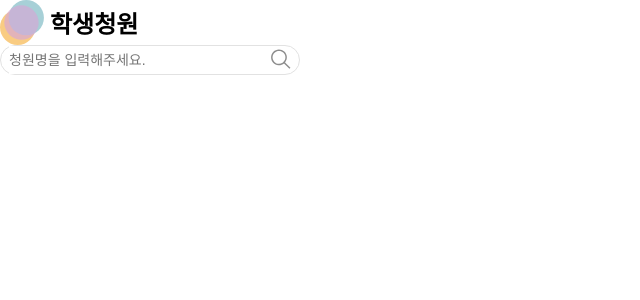
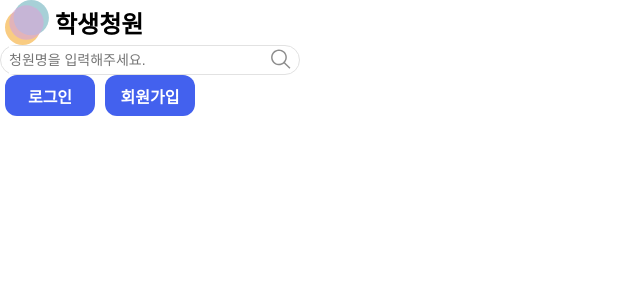
Before and after one commit to Bamdoliro/stupetition, a React (Create React App) app: page / in a window 1280 px wide. Shown: the top 300 px of the page, without its empty margins (0-640 px from the left). Built offline with nearby package versions, Linux system fonts and the light colour scheme.

Commit message:
ADD :: 로그인 버튼, 회원가입 버튼 추가

```diff
--- a/src/components/MainHeader/MainHeader.css
+++ b/src/components/MainHeader/MainHeader.css
@@ -1,6 +1,7 @@
 .main-header-logo {
     display: flex;
     align-items: center;
+    margin: 0px 5px;
 }
 
 .main-header-logo > span {
@@ -38,3 +39,21 @@
     width: 20px;
     height: 20px;
 }
+
+.main-header-login {
+    display: flex;
+}
+
+.sign-in, .sign-up {
+    display: flex;
+    align-items: center;
+    justify-content: center;
+    background-color: #4361EE;
+    width: 90px;
+    height: 41px;
+    color: #fff;
+    font-weight: bold;
+    border-radius: 12px;
+    margin: 0px 5px;
+    cursor: pointer;
+}
--- a/src/components/MainHeader/MainHeader.js
+++ b/src/components/MainHeader/MainHeader.js
@@ -7,13 +7,13 @@ export default function MainHeader() {
     return (
         <div className="main-header">
             {/* 로고 부분 */}
-
             <div className="main-header-logo">
                 <img src={Logo} />
                 <span>
                     학생청원
                 </span>
             </div>
+
             {/* 검색창 */}
             <form className="main-header-form">
                 <input
@@ -25,6 +25,16 @@ export default function MainHeader() {
                     <img src={Search} className="search-logo" />
                 </button>
             </form>
+
+            {/* 로그인 회원가입 부분 */}
+            <div className="main-header-login">
+                <div className="sign-in" onClick={() => console.log("로그인 버튼 눌림")}>
+                    로그인
+                </div>
+                <div className="sign-up" onClick={() => console.log("회원가입 버튼 눌림")}>
+                    회원가입
+                </div>
+            </div>
         </div>
     )
 }
```
